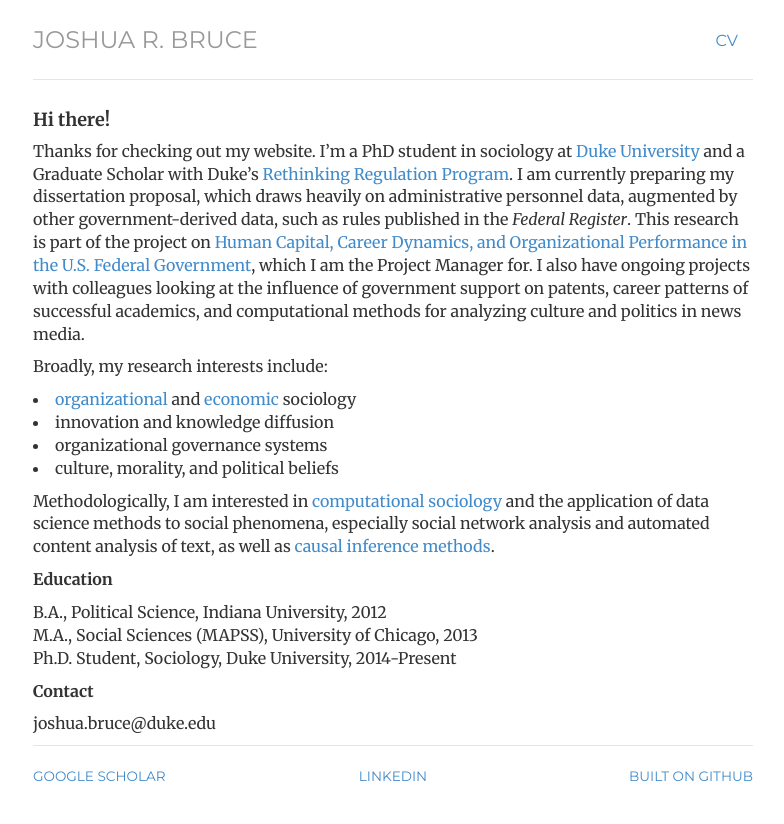
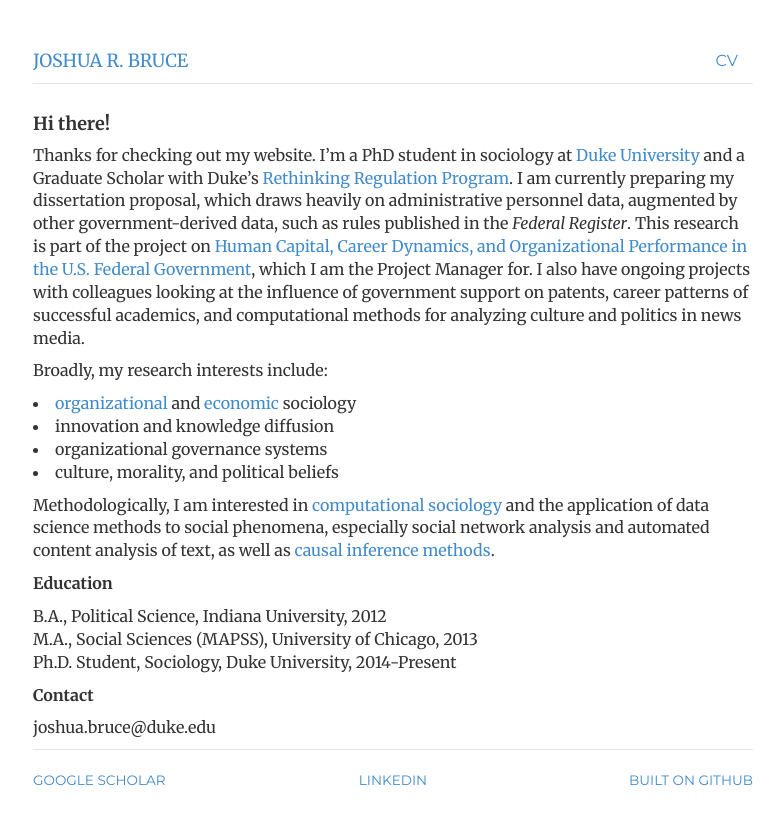
Before and after one commit to joshuarbruce/joshuarbruce.github.io, a Jekyll site: the page built from index.html, in a window 1280 px wide. Shown: the top 824 px of the page, without its empty margins (247-1031 px from the left). Built offline with Jekyll 4.4.1, drawn with Linux system fonts in a browser that asks for light colours; nearby versions of some CDN libraries.

Commit message:
Update header.html

```diff
--- a/_includes/header.html
+++ b/_includes/header.html
@@ -3,5 +3,5 @@
 		<li class="{{ page.cv }}"><a href="/cv" title="CV">CV</a></li>
 	<!--	<li class="{{ page.pubs }}"><a href="/pubs" title="publications">Publications</a></li> -->
 	</ul>
-	<h3 class="text-muted"><a href="/">Joshua R. Bruce</a></h3>
+	<h2 class="text-muted"><small><a href="/">Joshua R. Bruce</a></small></h2>
 </div> <!-- /header -->
```
